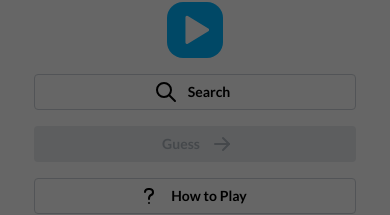
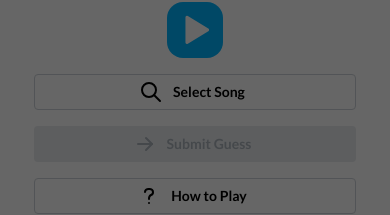
Before and after one commit to dylanvu/Epicdle, a Next.js app: page /game in a window 390 px wide. Shown: the part 556-771 px from the top of the page. Built offline with nearby package versions, Linux system fonts and the light colour scheme; no server answers.

Commit message:
use different sections for submit button for mobile vs not mobile

```diff
--- a/src/app/game/page.tsx
+++ b/src/app/game/page.tsx
@@ -369,13 +369,14 @@ export default function Game() {
               }}
               w={isMobile ? "100%" : "auto"}
             >
-              {isMobile ? "Search" : "Select Song"}
+              Select Song
             </Button>
             {/* TODO: load the mp3 from the backend, or download it and then put it as a blob and reference it here...? */}
             <audio ref={audioRef} src="/sample.mp3" preload="auto" />
             <PlayAudioButton playing={playing} setPlaying={setPlaying} />
             <Button
-              rightSection={<IconArrowRight />}
+              leftSection={isMobile ? <IconArrowRight /> : null}
+              rightSection={isMobile ? null : <IconArrowRight />}
               variant="default"
               onClick={handleSubmit}
               aria-label="Submit Song Guess"
@@ -386,7 +387,7 @@ export default function Game() {
               }}
               w={isMobile ? "100%" : "auto"}
             >
-              {isMobile ? "Guess" : "Submit Guess"}
+              Submit Guess
             </Button>
           </div>
           {gameState !== "win" && gameState !== "lose" ? (
```
